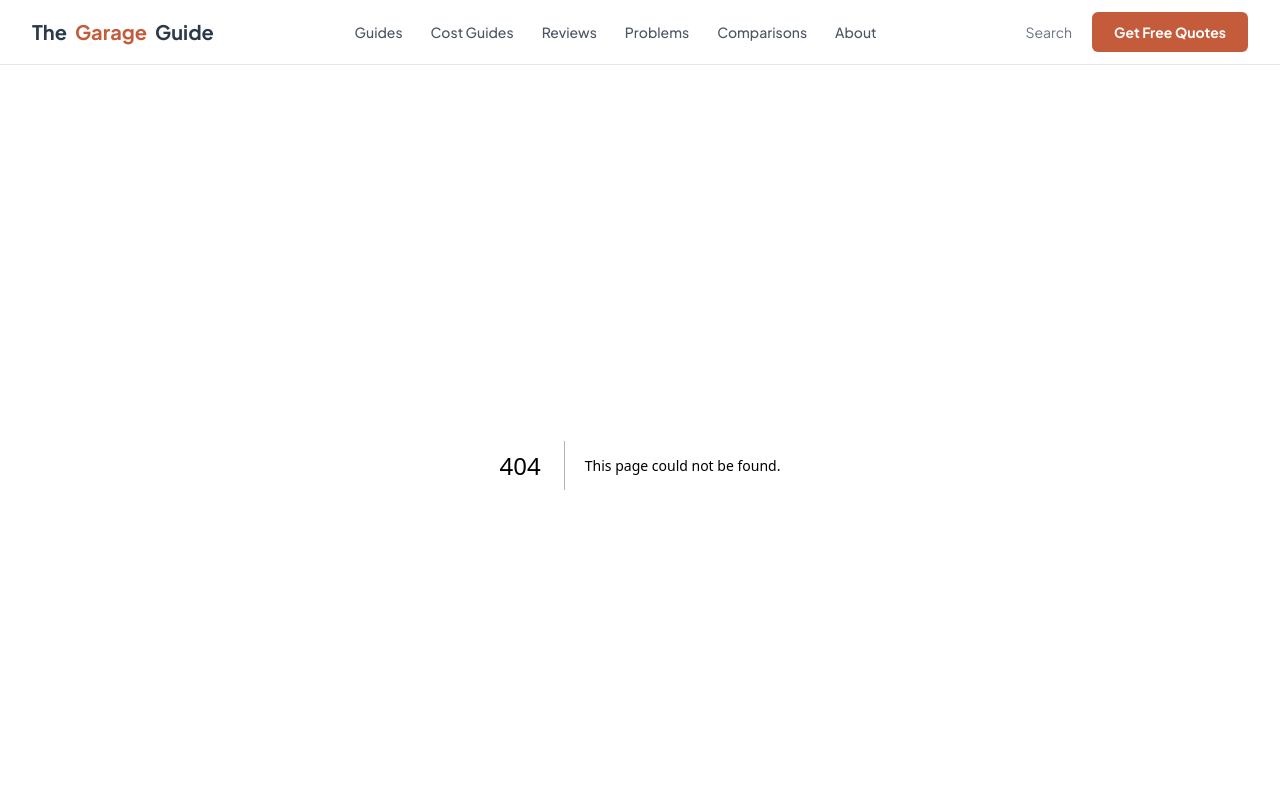
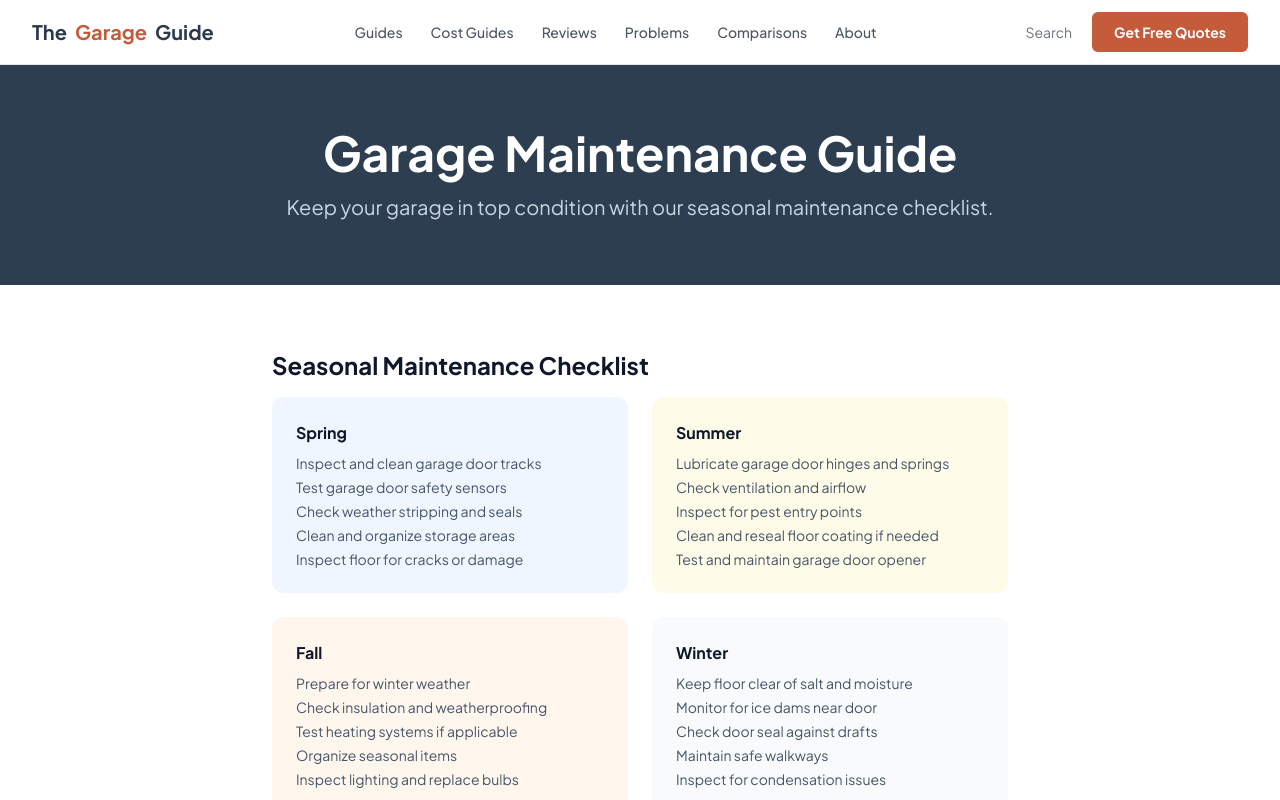
Before and after one commit to thebasementguide2026/thegarage.guide-, a Next.js app: page /maintenance in a window 1280 px wide. Before the commit this address had no page. Shown: the top 800 px of the page. Built offline with nearby package versions, Linux system fonts and the light colour scheme.

Commit message:
Create maintenance page

```diff
--- /dev/null
+++ b/app/maintenance/page.tsx
@@ -0,0 +1,73 @@
+import Link from 'next/link'
+
+export const metadata = {
+  title: 'Garage Maintenance Guide | The Garage Guide',
+  description: 'Seasonal garage maintenance checklist and tips to keep your garage in top shape year-round.',
+}
+
+export default function MaintenancePage() {
+  return (
+    <main className="min-h-screen bg-white">
+      <section style={{ backgroundColor: '#2C3E50' }} className="text-white py-16">
+        <div className="container mx-auto px-4 max-w-4xl text-center">
+          <h1 className="text-4xl md:text-5xl font-bold mb-4">Garage Maintenance Guide</h1>
+          <p className="text-xl text-slate-300">Keep your garage in top condition with our seasonal maintenance checklist.</p>
+        </div>
+      </section>
+      <section className="container mx-auto px-4 max-w-3xl py-16">
+        <div className="prose prose-lg max-w-none">
+          <h2 className="text-2xl font-bold text-slate-900 mb-4">Seasonal Maintenance Checklist</h2>
+          <div className="grid md:grid-cols-2 gap-6 mb-8">
+            <div className="bg-blue-50 rounded-lg p-6">
+              <h3 className="font-bold text-slate-900 mb-2">Spring</h3>
+              <ul className="text-slate-600 text-sm space-y-1">
+                <li>Inspect and clean garage door tracks</li>
+                <li>Test garage door safety sensors</li>
+                <li>Check weather stripping and seals</li>
+                <li>Clean and organize storage areas</li>
+                <li>Inspect floor for cracks or damage</li>
+              </ul>
+            </div>
+            <div className="bg-yellow-50 rounded-lg p-6">
+              <h3 className="font-bold text-slate-900 mb-2">Summer</h3>
+              <ul className="text-slate-600 text-sm space-y-1">
+                <li>Lubricate garage door hinges and springs</li>
+                <li>Check ventilation and airflow</li>
+                <li>Inspect for pest entry points</li>
+                <li>Clean and reseal floor coating if needed</li>
+                <li>Test and maintain garage door opener</li>
+              </ul>
+            </div>
+            <div className="bg-orange-50 rounded-lg p-6">
+              <h3 className="font-bold text-slate-900 mb-2">Fall</h3>
+              <ul className="text-slate-600 text-sm space-y-1">
+                <li>Prepare for winter weather</li>
+                <li>Check insulation and weatherproofing</li>
+                <li>Test heating systems if applicable</li>
+                <li>Organize seasonal items</li>
+                <li>Inspect lighting and replace bulbs</li>
+              </ul>
+            </div>
+            <div className="bg-slate-50 rounded-lg p-6">
+              <h3 className="font-bold text-slate-900 mb-2">Winter</h3>
+              <ul className="text-slate-600 text-sm space-y-1">
+                <li>Keep floor clear of salt and moisture</li>
+                <li>Monitor for ice dams near door</li>
+                <li>Check door seal against drafts</li>
+                <li>Maintain safe walkways</li>
+                <li>Inspect for condensation issues</li>
+              </ul>
+            </div>
+          </div>
+          <div className="bg-blue-50 border border-blue-200 rounded-lg p-6 mt-8">
+            <h3 className="font-bold text-slate-900 mb-2">Need Professional Help?</h3>
+            <p className="text-slate-600 mb-4">Connect with qualified garage professionals in your area for maintenance and repairs.</p>
+            <Link href="/get-quote" className="inline-block bg-blue-600 text-white px-6 py-3 rounded-lg font-semibold hover:bg-blue-700 transition-colors">
+              Get Free Quotes
+            </Link>
+          </div>
+        </div>
+      </section>
+    </main>
+  )
+}
```
